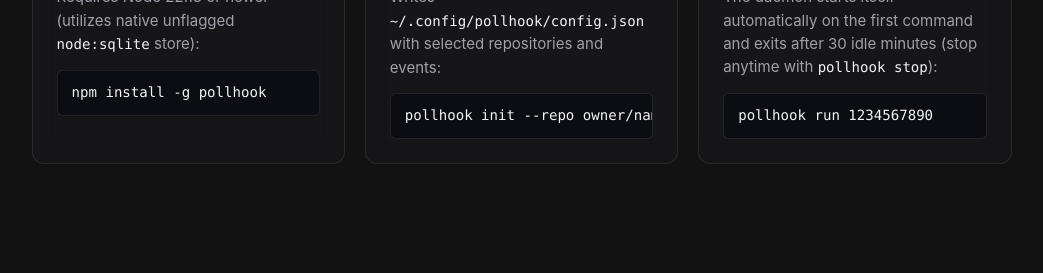
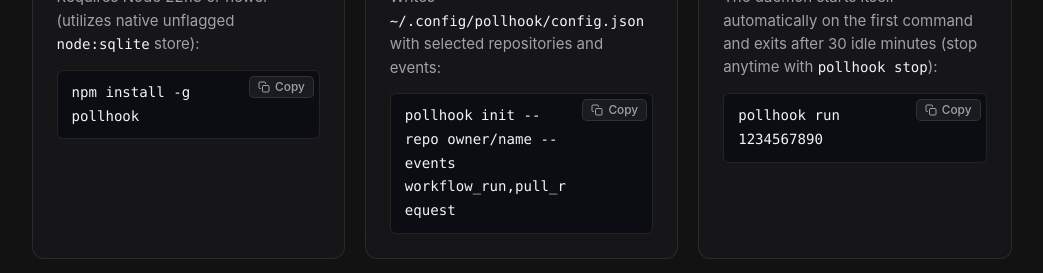
Before and after one commit to radomir-dev/pollhook, a website: page site/index.html in a window 1280 px wide. Shown: the part 1918-2191 px from the top of the page, without its empty margins (111-1154 px from the left). Drawn offline with Linux system fonts and the light colour scheme.

Commit message:
docs(site): wrap command snippets and add a copy button to each
Long commands wrapped at narrow widths scrolled sideways with a visible scrollbar; the snippets now wrap and carry a Copy button that confirms with Copied. Also loosens the metadata tests to accept attributes spread across lines, which is what broke CI.

```diff
--- a/site/index.html
+++ b/site/index.html
@@ -297,7 +297,25 @@
                 Requires Node 22.13 or newer (utilizes native unflagged
                 <code>node:sqlite</code> store):
               </p>
-              <pre><code>npm install -g pollhook</code></pre>
+              <div class="snippet">
+                <pre><code>npm install -g pollhook</code></pre>
+                <button class="snippet-copy" type="button" aria-label="Copy this command">
+                  <svg
+                    width="12"
+                    height="12"
+                    viewBox="0 0 24 24"
+                    fill="none"
+                    stroke="currentColor"
+                    stroke-width="2"
+                    stroke-linecap="round"
+                    stroke-linejoin="round"
+                    aria-hidden="true"
+                  >
+                    <rect x="9" y="9" width="13" height="13" rx="2"></rect>
+                    <path d="M5 15H4a2 2 0 0 1-2-2V4a2 2 0 0 1 2-2h9a2 2 0 0 1 2 2v1"></path></svg
+                  ><span class="snippet-label">Copy</span>
+                </button>
+              </div>
             </li>
 
             <li class="step-card">
@@ -309,7 +327,25 @@
                 Writes <code>~/.config/pollhook/config.json</code> with selected repositories and
                 events:
               </p>
-              <pre><code>pollhook init --repo owner/name --events workflow_run,pull_request</code></pre>
+              <div class="snippet">
+                <pre><code>pollhook init --repo owner/name --events workflow_run,pull_request</code></pre>
+                <button class="snippet-copy" type="button" aria-label="Copy this command">
+                  <svg
+                    width="12"
+                    height="12"
+                    viewBox="0 0 24 24"
+                    fill="none"
+                    stroke="currentColor"
+                    stroke-width="2"
+                    stroke-linecap="round"
+                    stroke-linejoin="round"
+                    aria-hidden="true"
+                  >
+                    <rect x="9" y="9" width="13" height="13" rx="2"></rect>
+                    <path d="M5 15H4a2 2 0 0 1-2-2V4a2 2 0 0 1 2-2h9a2 2 0 0 1 2 2v1"></path></svg
+                  ><span class="snippet-label">Copy</span>
+                </button>
+              </div>
             </li>
 
             <li class="step-card">
@@ -321,7 +357,25 @@
                 The daemon starts itself automatically on the first command and exits after 30 idle
                 minutes (stop anytime with <code>pollhook stop</code>):
               </p>
-              <pre><code>pollhook run 1234567890</code></pre>
+              <div class="snippet">
+                <pre><code>pollhook run 1234567890</code></pre>
+                <button class="snippet-copy" type="button" aria-label="Copy this command">
+                  <svg
+                    width="12"
+                    height="12"
+                    viewBox="0 0 24 24"
+                    fill="none"
+                    stroke="currentColor"
+                    stroke-width="2"
+                    stroke-linecap="round"
+                    stroke-linejoin="round"
+                    aria-hidden="true"
+                  >
+                    <rect x="9" y="9" width="13" height="13" rx="2"></rect>
+                    <path d="M5 15H4a2 2 0 0 1-2-2V4a2 2 0 0 1 2-2h9a2 2 0 0 1 2 2v1"></path></svg
+                  ><span class="snippet-label">Copy</span>
+                </button>
+              </div>
             </li>
           </ol>
         </div>
@@ -464,6 +518,27 @@
         });
       }
     </script>
+    <script>
+      for (const button of document.querySelectorAll(".snippet-copy")) {
+        button.addEventListener("click", async () => {
+          const code = button.closest(".snippet").querySelector("code");
+          const label = button.querySelector(".snippet-label");
+          const original = label.textContent;
+          try {
+            await navigator.clipboard.writeText(code.textContent.trim());
+            label.textContent = "Copied";
+            button.classList.add("copied");
+            setTimeout(() => {
+              label.textContent = original;
+              button.classList.remove("copied");
+            }, 1600);
+          } catch {
+            label.textContent = "Press Ctrl+C";
+            setTimeout(() => (label.textContent = original), 2000);
+          }
+        });
+      }
+    </script>
     <script src="terminal.js" defer></script>
     <script src="background.js" defer></script>
   </body>
--- a/site/style.css
+++ b/site/style.css
@@ -532,13 +532,55 @@ a:hover {
   line-height: 1.55;
 }
 
+.snippet {
+  position: relative;
+}
+
 .step-card pre {
   background: rgba(12, 14, 18, 0.95);
   border: 1px solid var(--border);
   border-radius: 6px;
-  padding: 10px 14px;
-  overflow-x: auto;
+  padding: 10px 84px 10px 14px;
   max-width: 100%;
+  white-space: pre-wrap;
+  overflow-wrap: anywhere;
+}
+
+.snippet-copy {
+  position: absolute;
+  top: 6px;
+  right: 6px;
+  display: inline-flex;
+  align-items: center;
+  gap: 5px;
+  background: rgba(255, 255, 255, 0.06);
+  border: 1px solid rgba(255, 255, 255, 0.1);
+  color: var(--text-secondary);
+  border-radius: 5px;
+  padding: 3px 8px;
+  font-size: 0.74rem;
+  font-weight: 500;
+  font-family: var(--font-sans);
+  cursor: pointer;
+  transition:
+    background 0.15s ease,
+    color 0.15s ease,
+    border-color 0.15s ease;
+}
+
+.snippet-copy:hover {
+  background: rgba(255, 255, 255, 0.12);
+  color: #fff;
+}
+
+.snippet-copy.copied {
+  color: #4ade80;
+  border-color: rgba(74, 222, 128, 0.4);
+}
+
+.snippet-copy:focus-visible {
+  outline: 2px solid var(--accent);
+  outline-offset: 2px;
 }
 
 .step-card code {
```
Also changed, not shown: test/site.test.ts (+15 -4 lines).
